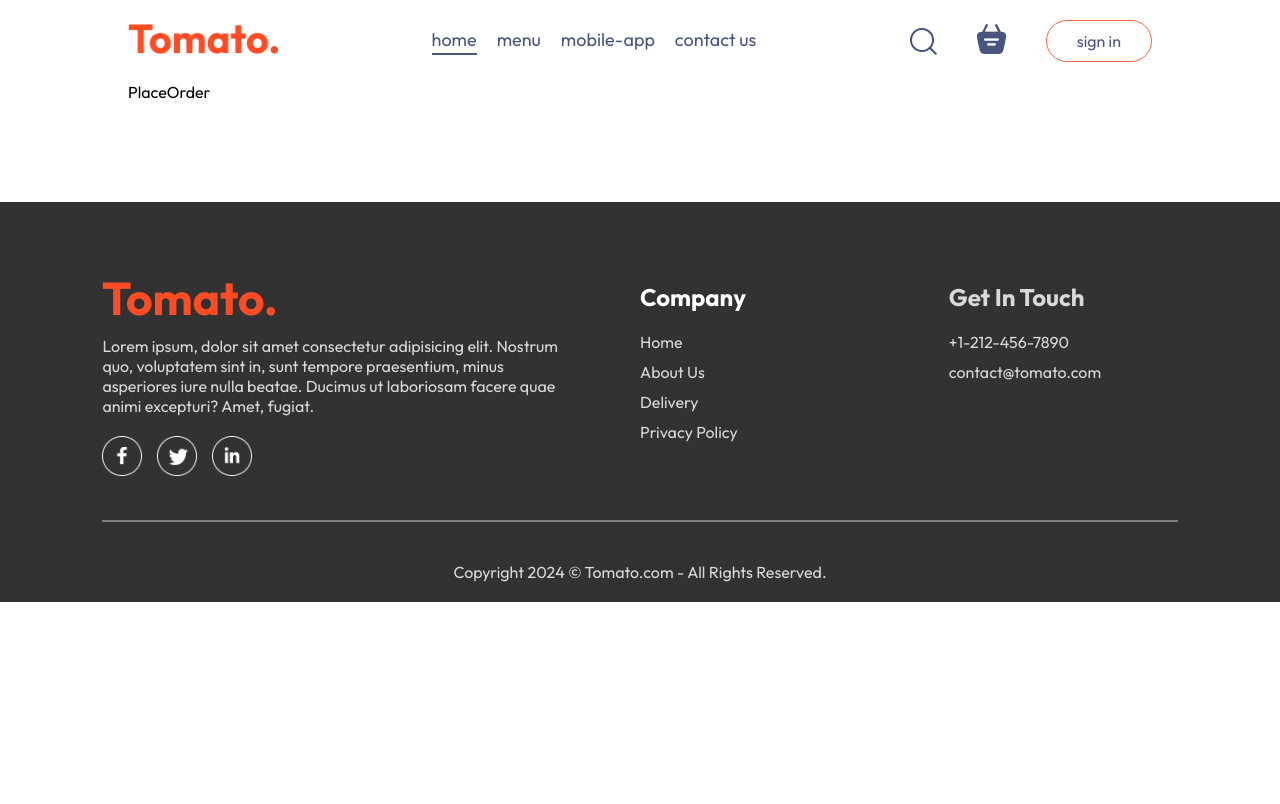
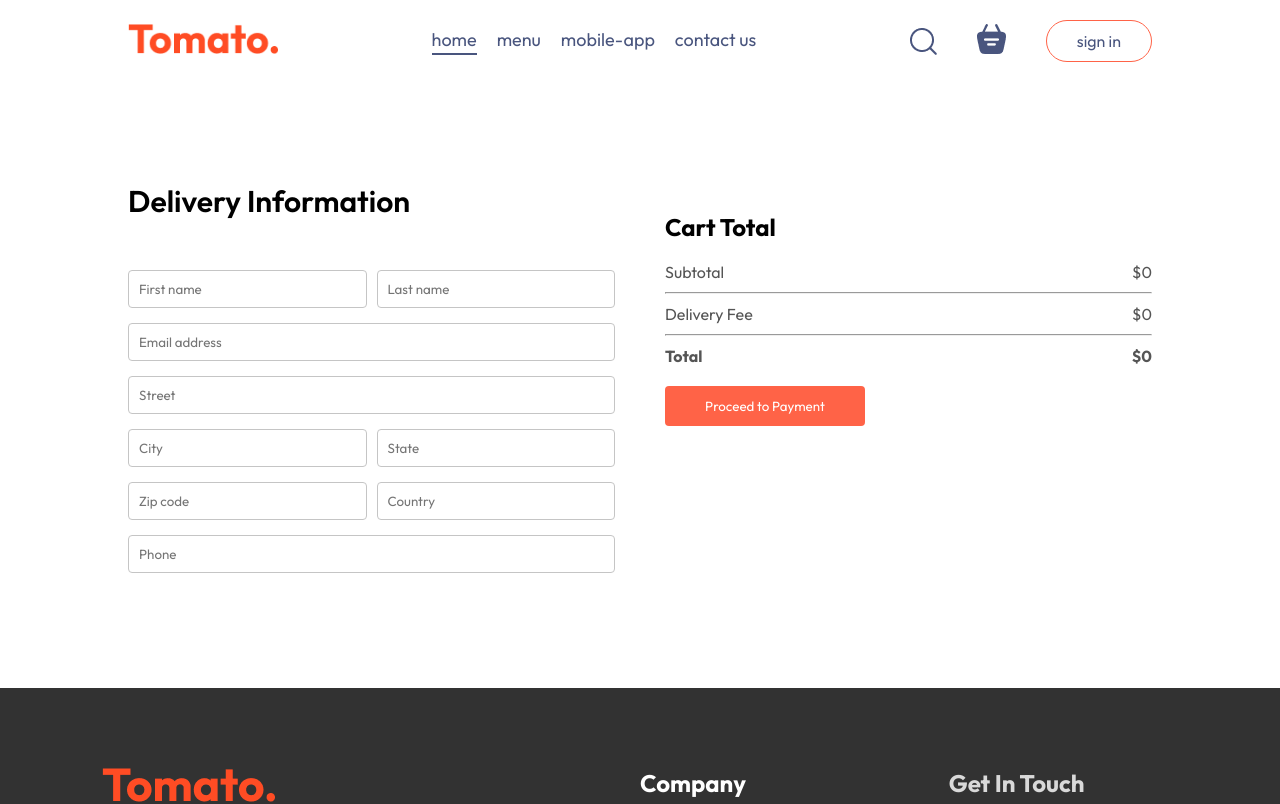
Before and after one commit to OoKiaoO/food-del, a React (Vite) app in the folder frontend/: page /order in a window 1280 px wide. Shown: the top 804 px of the page. Built offline with nearby package versions, Linux system fonts and the light colour scheme.

Commit message:
created PlaceOrder page & logic

```diff
--- a/frontend/src/pages/Cart/Cart.jsx
+++ b/frontend/src/pages/Cart/Cart.jsx
@@ -2,10 +2,11 @@
 import React, { useContext } from 'react'
 import './Cart.css'
 import { StoreContext } from '../../context/StoreContext'
+import { useNavigate } from 'react-router-dom';
 
 const Cart = () => {
-
   const {cartItems, food_list, removeFromCart, getTotalCartAmount} = useContext(StoreContext);
+  const navigate = useNavigate();
 
   return (
     <div className='cart' >
@@ -51,16 +52,16 @@
 
             <div className="cart-total-details">
               <p>Delivery Fee</p>
-              <p>${2}</p>
+              <p>${getTotalCartAmount() === 0 ? 0 : 2}</p>
             </div>
             <hr />
 
             <div className="cart-total-details">
               <b>Total</b>
-              <b>${getTotalCartAmount() + 2}</b>
+              <b>${getTotalCartAmount() === 0 ? 0 : getTotalCartAmount() + 2}</b>
             </div>
           </div>
-          <button>Proceed to Checkout</button>
+          <button onClick={() => navigate('/order')} >Proceed to Checkout</button>
         </div>
 
         <div className="cart-promocode">
--- a/frontend/src/pages/PlaceOrder/PlaceOrder.css
+++ b/frontend/src/pages/PlaceOrder/PlaceOrder.css
@@ -0,0 +1,41 @@
+.place-order {
+  display: flex;
+  align-items: start;
+  justify-content: space-between;
+  gap: 50px;
+  margin-top: 100px;
+}
+
+.place-order-left {
+  width: 100%;
+  max-width: max(30%, 500px);
+}
+
+.place-order-left .title {
+  font-size: 30px;
+  font-weight: 600;
+  margin-bottom: 50px;
+}
+
+.place-order-left input {
+  margin-bottom: 15px;
+  width: 100%;
+  padding: 10px;
+  border: 1px solid #c5c5c5;
+  border-radius: 4px;
+  outline-color: tomato;
+}
+
+.place-order-left .multi-fields {
+  display: flex;
+  gap: 10px;
+}
+
+.place-order-right {
+  width: 100%;
+  max-width: max(40%, 500px);
+}
+
+.place-order .cart-total {
+  margin-top: 30px;
+}
--- a/frontend/src/pages/PlaceOrder/PlaceOrder.jsx
+++ b/frontend/src/pages/PlaceOrder/PlaceOrder.jsx
@@ -1,10 +1,63 @@
 // eslint-disable-next-line no-unused-vars
-import React from 'react'
+import React, { useContext } from 'react'
 import './PlaceOrder.css'
+import { StoreContext } from '../../context/StoreContext'
 
 const PlaceOrder = () => {
+  const {getTotalCartAmount} = useContext(StoreContext);
+
   return (
-    <div>PlaceOrder</div>
+    <form action="" className="place-order">
+      <div className="place-order-left">
+        <p className="title">Delivery Information</p>
+
+        <div className="multi-fields">
+          <input type="text" placeholder='First name'/>
+          <input type="text" placeholder='Last name'/>
+        </div>
+
+        <input type="text" placeholder='Email address'  />
+        <input type="text" placeholder='Street' />
+
+        <div className="multi-fields">
+          <input type="text" placeholder='City'  />
+          <input type="text" placeholder='State' />
+        </div>
+
+        <div className="multi-fields">
+          <input type="text" placeholder='Zip code' />
+          <input type="text" placeholder='Country' />
+        </div>
+
+        <input type="text" placeholder='Phone' />
+      </div>
+
+
+      <div className="place-order-right">
+        <div className="cart-total">
+          <h2>Cart Total</h2>
+          <div>
+            <div className="cart-total-details">
+              <p>Subtotal</p>
+              <p>${getTotalCartAmount()}</p>
+            </div>
+            <hr />
+
+            <div className="cart-total-details">
+              <p>Delivery Fee</p>
+              <p>${getTotalCartAmount() === 0 ? 0 : 2}</p>
+            </div>
+            <hr />
+
+            <div className="cart-total-details">
+              <b>Total</b>
+              <b>${getTotalCartAmount() === 0 ? 0 : getTotalCartAmount() + 2}</b>
+            </div>
+          </div>
+          <button >Proceed to Payment</button>
+        </div>
+      </div>
+    </form>
   )
 }
 
```
